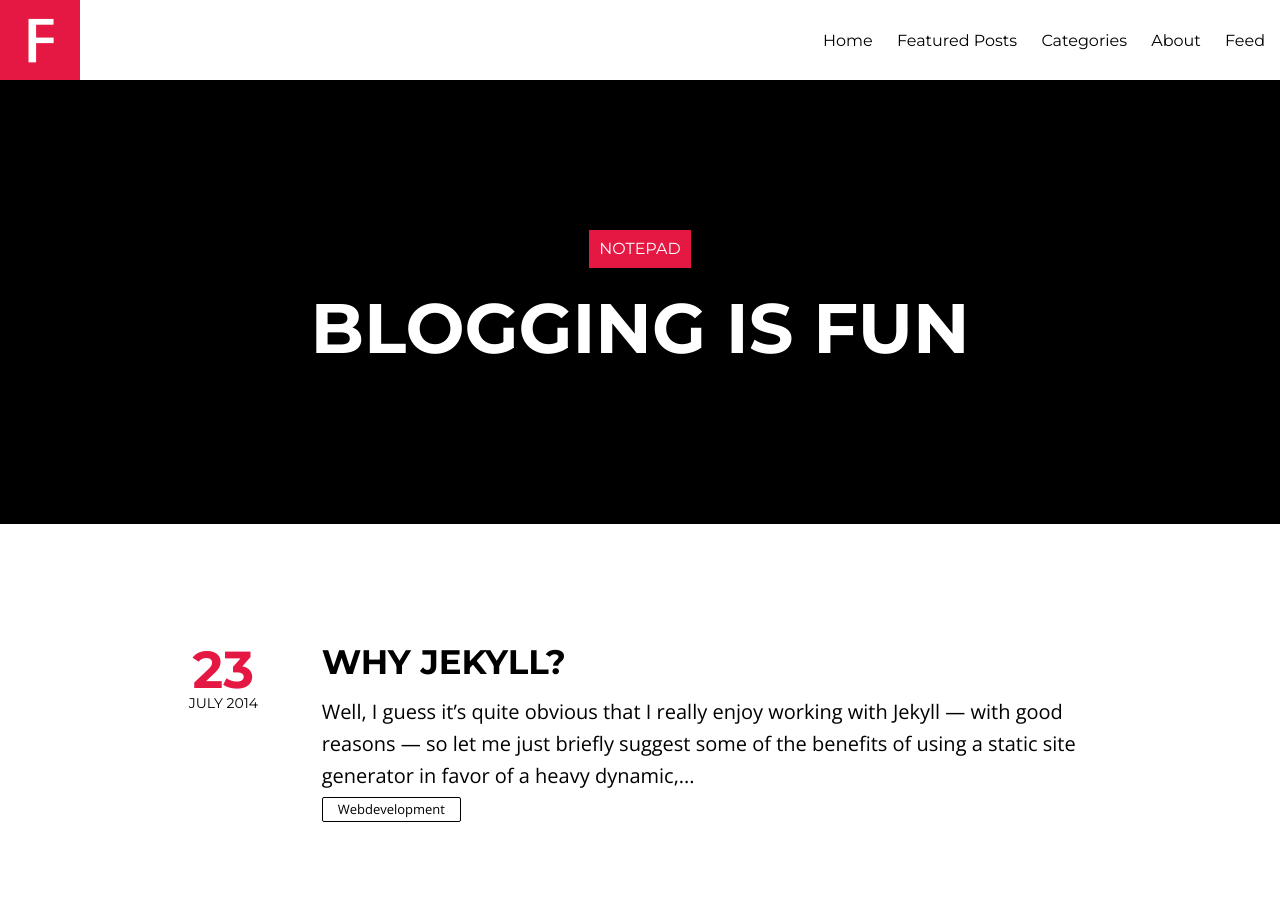
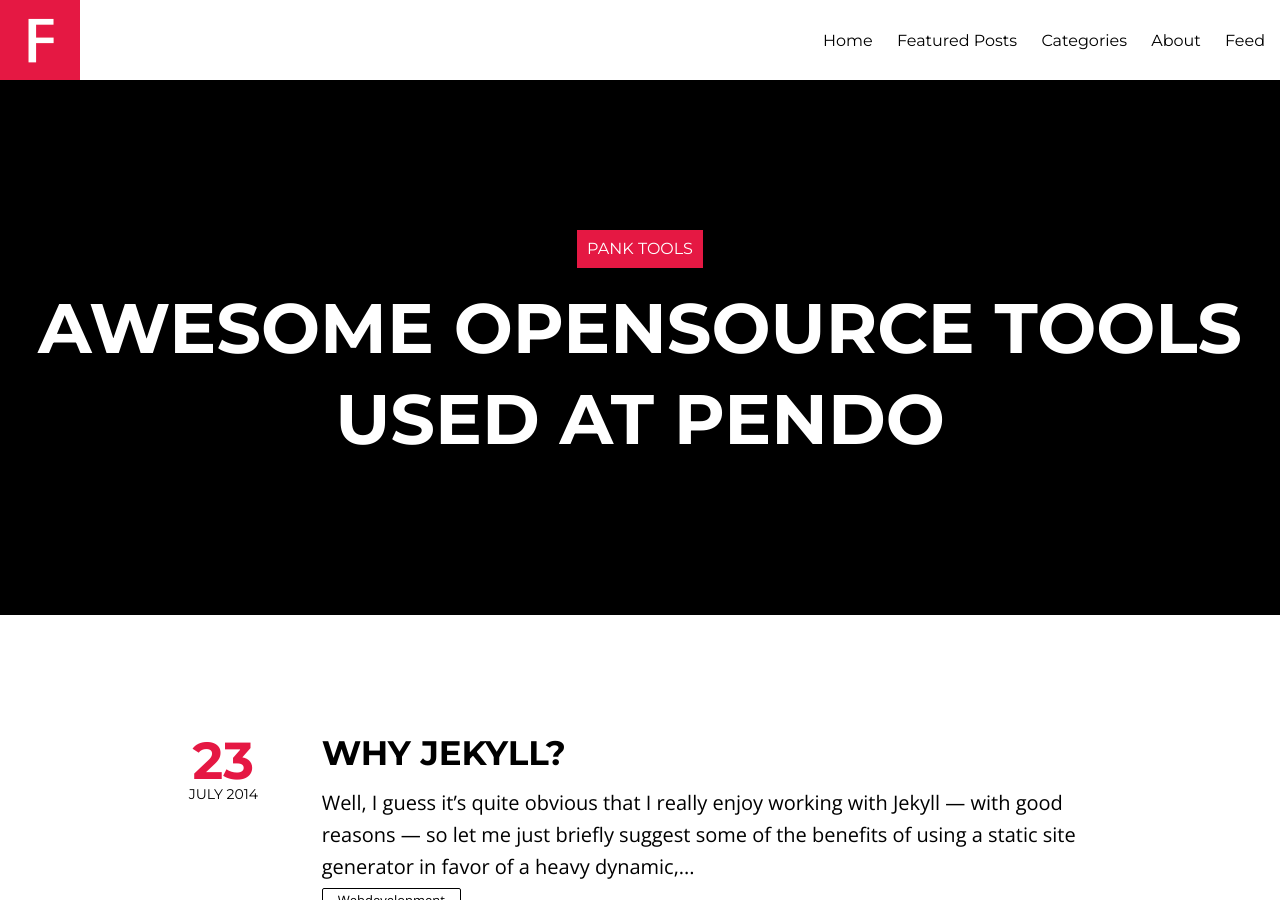
Before and after one commit to sonyccd/pank-tools, a Jekyll site: the page built from index.html, in a window 1280 px wide and 900 px high. Built offline with Jekyll 4.4.1, drawn with Linux system fonts in a browser that asks for light colours; nearby versions of some CDN libraries; the list of posts is cut into pages by our own code.

Commit message:
Update _config.yml

```diff
--- a/_config.yml
+++ b/_config.yml
@@ -1,5 +1,5 @@
-title:            Notepad
-description:      "Blogging is fun"
+title:            pank tools
+description:      Awesome opensource tools used at Pendo
 logo:             logo.png
 disqus_shortname: hmfaysal
 share:            true
@@ -7,7 +7,7 @@
 # Change url to your domain. Leave localhost server or blank when working locally.
 # or use the hint from http://jekyllrb.com/docs/github-pages/ to keep this the same
 # whether working locally or remotely. Start Jekyll with: jekyll serve --baseurl ''
-url:        	  /pank-tools
+url:        	  https://github.com/sonyccd/pank-tools
 
 # Owner/author information
 owner:
```
